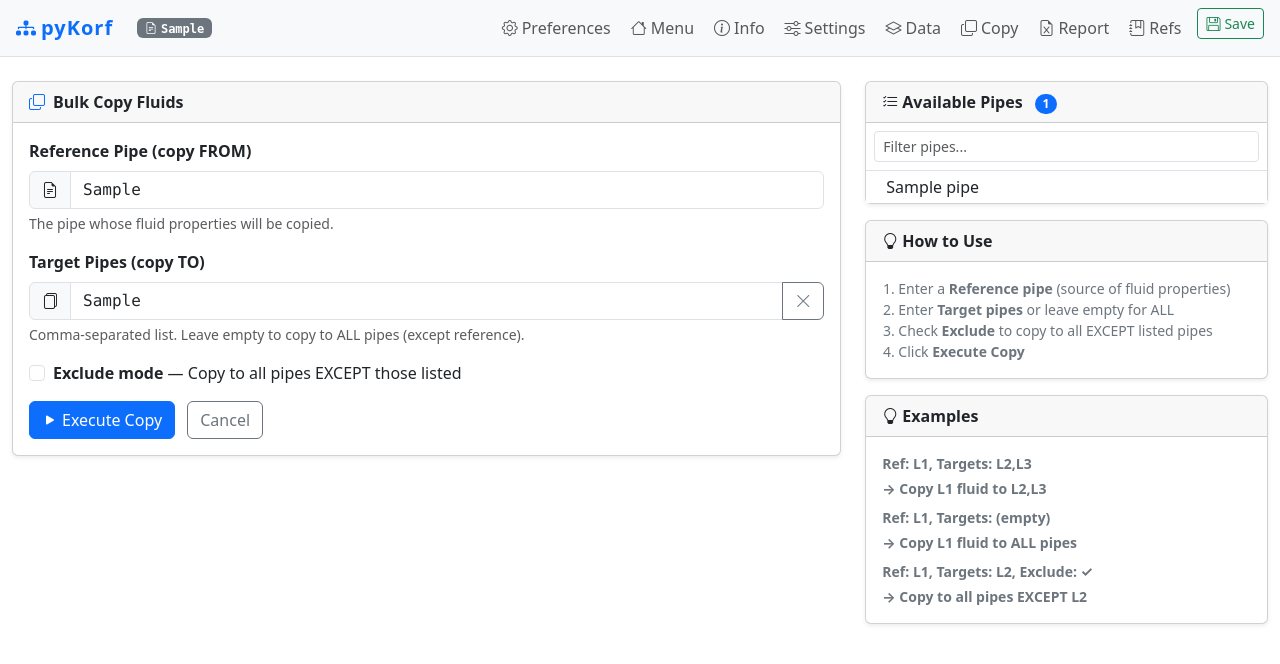
After one commit to Unmask06/pyKorf, a Flask app: template pykorf/use_case/web/templates/bulk_copy.html in a window 1280 px wide. The commit adds this page. Shown: the top 664 px of the page. Run offline with Flask 3, Linux system fonts and the light colour scheme; the template is opened without the code that fills it: most values are stand-ins (such as "Sample title", 1, 10 or a date in 2020); parts of the project's set-up code (start-up, migrations or seed data) failed here and were passed over; some libraries are stand-ins or nearby versions.

Commit message:
feat(web): add bulk copy route/template, exporter improvements, and UI fixes

```diff
--- a/pykorf/use_case/web/app.py
+++ b/pykorf/use_case/web/app.py
@@ -18,6 +18,7 @@ from pathlib import Path
 from flask import Flask
 
 from pykorf.use_case.web.routes.browse import bp as browse_bp
+from pykorf.use_case.web.routes.bulk_copy import bp as bulk_copy_bp
 from pykorf.use_case.web.routes.preferences import bp as preferences_bp
 from pykorf.use_case.web.routes.data import bp as data_bp
 from pykorf.use_case.web.routes.file_picker import bp as file_picker_bp
@@ -52,8 +53,14 @@ def create_app() -> Flask:
     app.register_blueprint(references_bp)
     app.register_blueprint(browse_bp)
     app.register_blueprint(preferences_bp)
+    app.register_blueprint(bulk_copy_bp)
+
+    from pathlib import Path as _Path
 
     app.jinja_env.filters["split"] = lambda s, sep: s.split(sep)
+    app.jinja_env.filters["basename"] = lambda s: _Path(s).name if s else ""
+    app.jinja_env.filters["dirname"] = lambda s: str(_Path(s).parent) if s else ""
+    app.jinja_env.filters["ternary"] = lambda c, t, f: t if c else f
 
     return app
 
--- a/pykorf/use_case/web/templates/base.html
+++ b/pykorf/use_case/web/templates/base.html
@@ -100,6 +100,7 @@
       <li class="nav-item"><a class="nav-link" href="/model/info"><i class="bi bi-info-circle me-1"></i>Info</a></li>
       <li class="nav-item"><a class="nav-link" href="/model/settings"><i class="bi bi-sliders me-1"></i>Settings</a></li>
       <li class="nav-item"><a class="nav-link" href="/model/data"><i class="bi bi-layers me-1"></i>Data</a></li>
+      <li class="nav-item"><a class="nav-link" href="/model/bulk-copy"><i class="bi bi-copy me-1"></i>Copy</a></li>
       <li class="nav-item"><a class="nav-link" href="/model/report"><i class="bi bi-file-earmark-excel me-1"></i>Report</a></li>
       <li class="nav-item"><a class="nav-link" href="/model/references"><i class="bi bi-journal-bookmark me-1"></i>Refs</a></li>
       <li class="nav-item">
--- /dev/null
+++ b/pykorf/use_case/web/templates/bulk_copy.html
@@ -0,0 +1,188 @@
+{% extends "base.html" %}
+{% block title %}Bulk Copy Fluids{% endblock %}
+
+{% block content %}
+<div class="row g-4">
+
+  <div class="col-lg-8">
+    <div class="card shadow-sm">
+      <div class="card-header fw-semibold d-flex align-items-center gap-2">
+        <i class="bi bi-copy text-primary"></i>Bulk Copy Fluids
+      </div>
+      <div class="card-body">
+
+        {% if error %}
+        <div class="alert alert-danger" role="alert">
+          <i class="bi bi-exclamation-triangle-fill me-2"></i>{{ error }}
+        </div>
+        {% endif %}
+
+        {% if result == "success" %}
+        <div class="alert alert-success" role="alert">
+          <i class="bi bi-check-circle-fill me-2"></i>
+          Copied fluid properties from <strong>{{ ref_pipe }}</strong> to {{ updated_count }} pipe(s).
+          {% if updated_pipes %}
+          <div class="mt-2 small font-monospace">
+            {% for pipe in updated_pipes %}
+            <div>• {{ pipe }}</div>
+            {% endfor %}
+          </div>
+          {% endif %}
+        </div>
+        {% endif %}
+
+        <form method="post" action="/model/bulk-copy" id="copy-form">
+
+          <div class="mb-3">
+            <label for="ref_pipe" class="form-label fw-semibold">Reference Pipe (copy FROM)</label>
+            <div class="input-group">
+              <span class="input-group-text"><i class="bi bi-file-earmark-text"></i></span>
+              <input type="text" class="form-control font-monospace" id="ref_pipe" name="ref_pipe"
+                     placeholder="e.g. L1" value="{{ ref_pipe }}" autocomplete="off" />
+            </div>
+            <div class="form-text">The pipe whose fluid properties will be copied.</div>
+          </div>
+
+          <div class="mb-3">
+            <label for="target_pipes" class="form-label fw-semibold">Target Pipes (copy TO)</label>
+            <div class="input-group">
+              <span class="input-group-text"><i class="bi bi-files"></i></span>
+              <input type="text" class="form-control font-monospace" id="target_pipes" name="target_pipes"
+                     placeholder="e.g. L2, L3, L4 (leave empty for ALL pipes)"
+                     value="{{ target_pipes }}" autocomplete="off" />
+              <button type="button" class="btn btn-outline-secondary" id="clear-targets"
+                      title="Clear targets">
+                <i class="bi bi-x-lg"></i>
+              </button>
+            </div>
+            <div class="form-text">
+              Comma-separated list. Leave empty to copy to ALL pipes (except reference).
+            </div>
+          </div>
+
+          <div class="mb-3 form-check">
+            <input type="checkbox" class="form-check-input" id="exclude" name="exclude"
+                   {% if exclude %}checked{% endif %} />
+            <label class="form-check-label" for="exclude">
+              <strong>Exclude mode</strong> — Copy to all pipes EXCEPT those listed
+            </label>
+          </div>
+
+          <button type="submit" class="btn btn-primary" id="btn-execute">
+            <span id="execute-spinner" class="spinner-border spinner-border-sm d-none me-1" role="status"></span>
+            <i class="bi bi-play-fill me-1"></i>Execute Copy
+          </button>
+          <a href="/model" class="btn btn-outline-secondary ms-2">Cancel</a>
+
+        </form>
+
+      </div>
+    </div>
+  </div>
+
+  <div class="col-lg-4">
+    <div class="card shadow-sm">
+      <div class="card-header fw-semibold">
+        <i class="bi bi-list-check me-1"></i>Available Pipes
+        <span class="badge bg-primary rounded-pill ms-2">{{ pipes | length }}</span>
+      </div>
+      <div class="card-body p-0">
+        <div class="p-2 border-bottom">
+          <input type="text" id="pipe-filter" class="form-control form-control-sm"
+                 placeholder="Filter pipes..." />
+        </div>
+        <div style="max-height: 400px; overflow-y: auto;">
+          <div class="list-group list-group-flush" id="pipe-list">
+            {% for pipe in pipes %}
+            <button type="button" class="list-group-item list-group-item-action py-1 pipe-btn"
+                    data-pipe="{{ pipe }}">
+              <i class="bi bi-pipe me-1 text-secondary"></i>{{ pipe }}
+            </button>
+            {% endfor %}
+          </div>
+        </div>
+      </div>
+    </div>
+
+    <div class="card shadow-sm mt-3">
+      <div class="card-header fw-semibold"><i class="bi bi-lightbulb me-1"></i>How to Use</div>
+      <div class="card-body small text-secondary">
+        <ol class="mb-0 ps-3">
+          <li>Enter a <strong>Reference pipe</strong> (source of fluid properties)</li>
+          <li>Enter <strong>Target pipes</strong> or leave empty for ALL</li>
+          <li>Check <strong>Exclude</strong> to copy to all EXCEPT listed pipes</li>
+          <li>Click <strong>Execute Copy</strong</li>
+        </ol>
+      </div>
+    </div>
+
+    <div class="card shadow-sm mt-3">
+      <div class="card-header fw-semibold"><i class="bi bi-lightbulb me-1"></i>Examples</div>
+      <div class="card-body small text-secondary">
+        <p class="mb-1"><strong>Ref:</strong> L1, <strong>Targets:</strong> L2,L3</p>
+        <p class="mb-2">→ Copy L1 fluid to L2,L3</p>
+        <p class="mb-1"><strong>Ref:</strong> L1, <strong>Targets:</strong> (empty)</p>
+        <p class="mb-2">→ Copy L1 fluid to ALL pipes</p>
+        <p class="mb-1"><strong>Ref:</strong> L1, <strong>Targets:</strong> L2, <strong>Exclude:</strong> ✓</p>
+        <p class="mb-0">→ Copy to all pipes EXCEPT L2</p>
+      </div>
+    </div>
+  </div>
+
+</div>
+{% endblock %}
+
+{% block scripts %}
+<script>
+  document.addEventListener('DOMContentLoaded', function () {
+    const refInput = document.getElementById('ref_pipe');
+    const targetInput = document.getElementById('target_pipes');
+    const pipeFilter = document.getElementById('pipe-filter');
+    const pipeList = document.getElementById('pipe-list');
+    const form = document.getElementById('copy-form');
+    const clearBtn = document.getElementById('clear-targets');
+
+    // Filter pipe list
+    pipeFilter.addEventListener('input', function() {
+      const q = this.value.toLowerCase();
+      pipeList.querySelectorAll('.pipe-btn').forEach(function(btn) {
+        const name = btn.dataset.pipe.toLowerCase();
+        btn.style.display = name.includes(q) ? '' : 'none';
+      });
+    });
+
+    // Click pipe to fill reference or add to targets
+    pipeList.addEventListener('click', function(e) {
+      const btn = e.target.closest('.pipe-btn');
+      if (!btn) return;
+      const pipeName = btn.dataset.pipe;
+
+      // If reference is empty, fill it; otherwise add to targets
+      if (!refInput.value.trim()) {
+        refInput.value = pipeName;
+      } else {
+        const current = targetInput.value.trim();
+        const targets = current ? current.split(',').map(s => s.trim()).filter(Boolean) : [];
+        if (!targets.includes(pipeName)) {
+          targets.push(pipeName);
+          targetInput.value = targets.join(', ');
+        }
+      }
+    });
+
+    // Clear targets button
+    clearBtn.addEventListener('click', function() {
+      targetInput.value = '';
+      targetInput.focus();
+    });
+
+    // Spinner on submit
+    form.addEventListener('submit', function() {
+      const btn = document.getElementById('btn-execute');
+      const spinner = document.getElementById('execute-spinner');
+      btn.disabled = true;
+      spinner.classList.remove('d-none');
+    });
+  });
+</script>
+{% endblock %}
--- a/pykorf/use_case/web/templates/file_picker.html
+++ b/pykorf/use_case/web/templates/file_picker.html
@@ -6,10 +6,11 @@
   <div class="col-lg-6 col-md-9">
 
     <div class="text-center mb-4">
+      <p class="text-secondary mb-1">Hello, <strong>{{ username }}</strong>!</p>
       <h1 class="h3 fw-bold text-primary">
-        <i class="bi bi-folder2-open me-2"></i>Open KDF File
+        <i class="bi bi-diagram-3-fill me-2"></i>pyKorf
       </h1>
-      <p class="text-secondary">Enter the full path to a <code>.kdf</code> hydraulic model file.</p>
+      <p class="text-secondary small">Copilot for Hydraulic Network Modeling using KORF</p>
     </div>
 
     {% if error %}
```
Also changed, not shown: pykorf/reports/exporter.py (+80 -1 lines), pykorf/use_case/web/routes/bulk_copy.py (added, +63 -0 lines), pykorf/use_case/web/routes/data.py (+15 -0 lines), pykorf/use_case/web/routes/file_picker.py (+26 -3 lines), pykorf/use_case/web/routes/model_info.py (+32 -1 lines), pykorf/use_case/web/routes/report.py (+32 -3 lines), pykorf/use_case/web/templates/apply_data.html (+33 -12 lines), pykorf/use_case/web/templates/report.html (+14 -4 lines).
